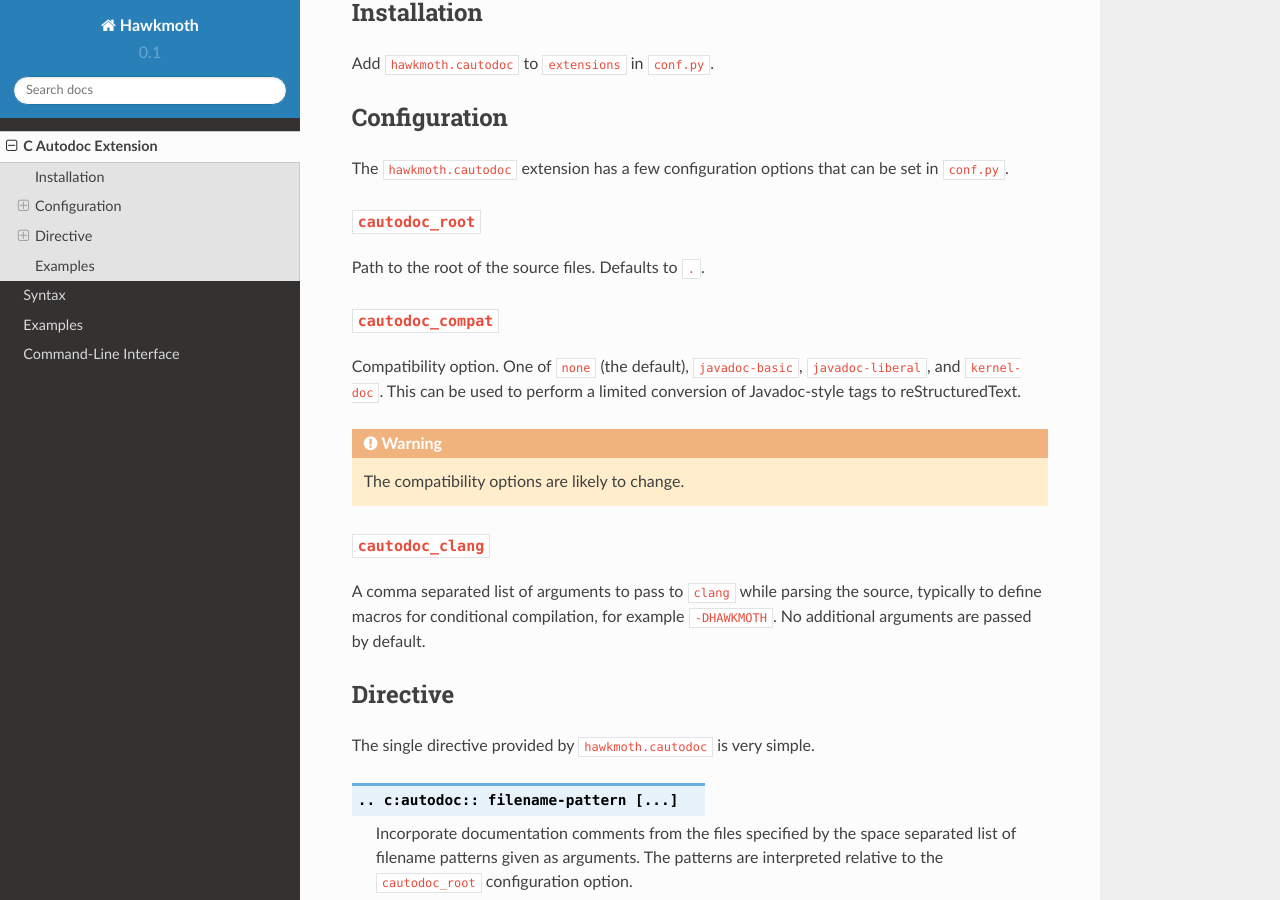
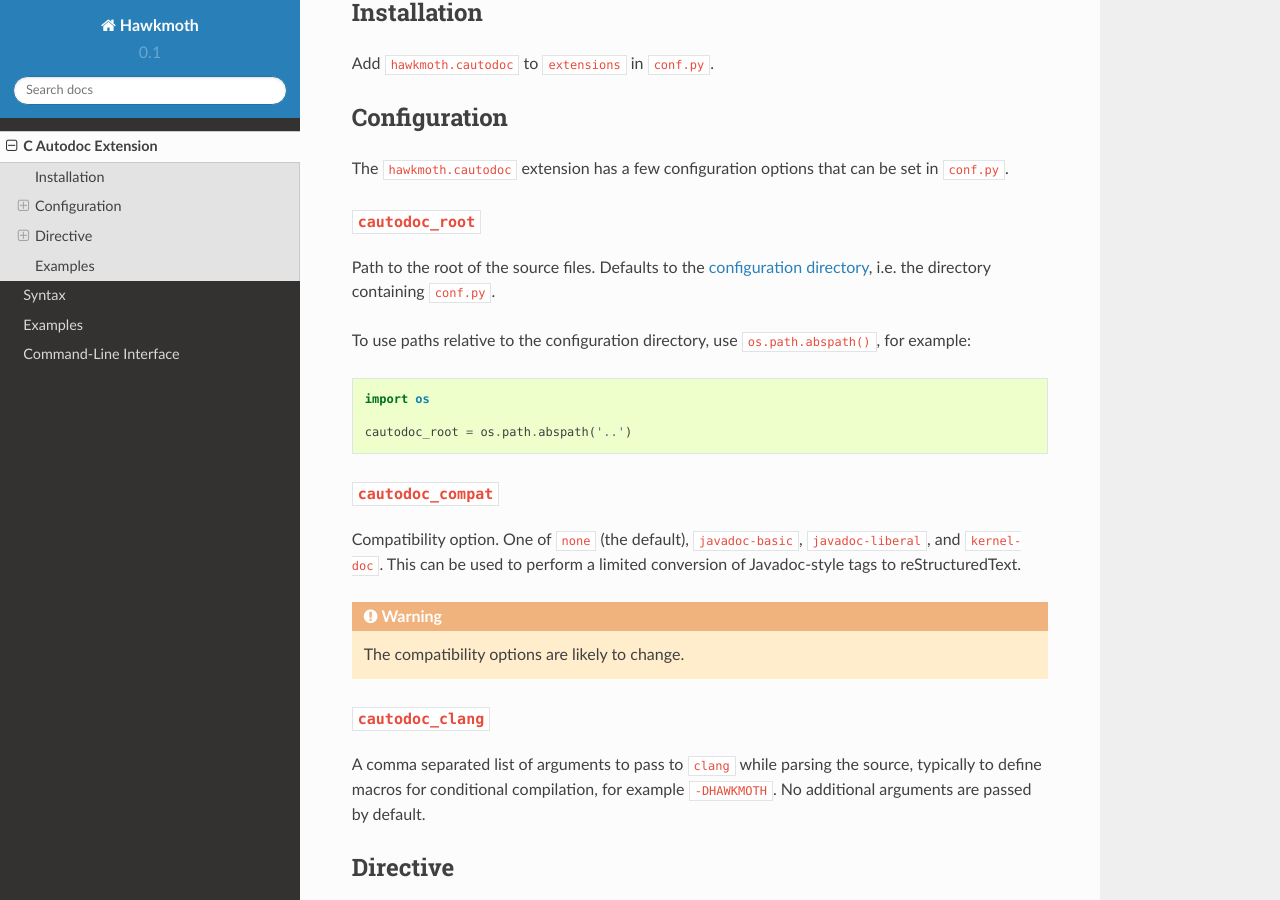
Before and after one commit to jnikula/hawkmoth, a Sphinx documentation site: the page built from doc/extension.rst, in a window 1280 px wide and 900 px high, scrolled down 333 px. Built offline with Sphinx 7.4.7 and the Read the Docs theme 2.0.0, drawn with Linux system fonts in a browser that asks for light colours.

Commit message:
cautodoc: set cautodoc_root default to app.confdir
This is less surprising than '.' which depends on current working
directory of sphinx-build. Update the docs while at it.

```diff
--- a/doc/conf.py
+++ b/doc/conf.py
@@ -346,5 +346,3 @@ texinfo_documents = [
 # If true, do not generate a @detailmenu in the "Top" node's menu.
 #
 # texinfo_no_detailmenu = False
-
-cautodoc_root = os.path.abspath('.')
--- a/doc/extension.rst
+++ b/doc/extension.rst
@@ -30,7 +30,19 @@ set in ``conf.py``.
 ``cautodoc_root``
 ~~~~~~~~~~~~~~~~~
 
-Path to the root of the source files. Defaults to ``.``.
+Path to the root of the source files. Defaults to the `configuration
+directory`_, i.e. the directory containing ``conf.py``.
+
+To use paths relative to the configuration directory, use ``os.path.abspath()``,
+for example:
+
+.. code-block:: python
+
+   import os
+
+   cautodoc_root = os.path.abspath('..')
+
+.. _configuration directory: http://www.sphinx-doc.org/en/stable/glossary.html#term-configuration-directory
 
 ``cautodoc_compat``
 ~~~~~~~~~~~~~~~~~~~
```
Also changed, not shown: 1 other file.
